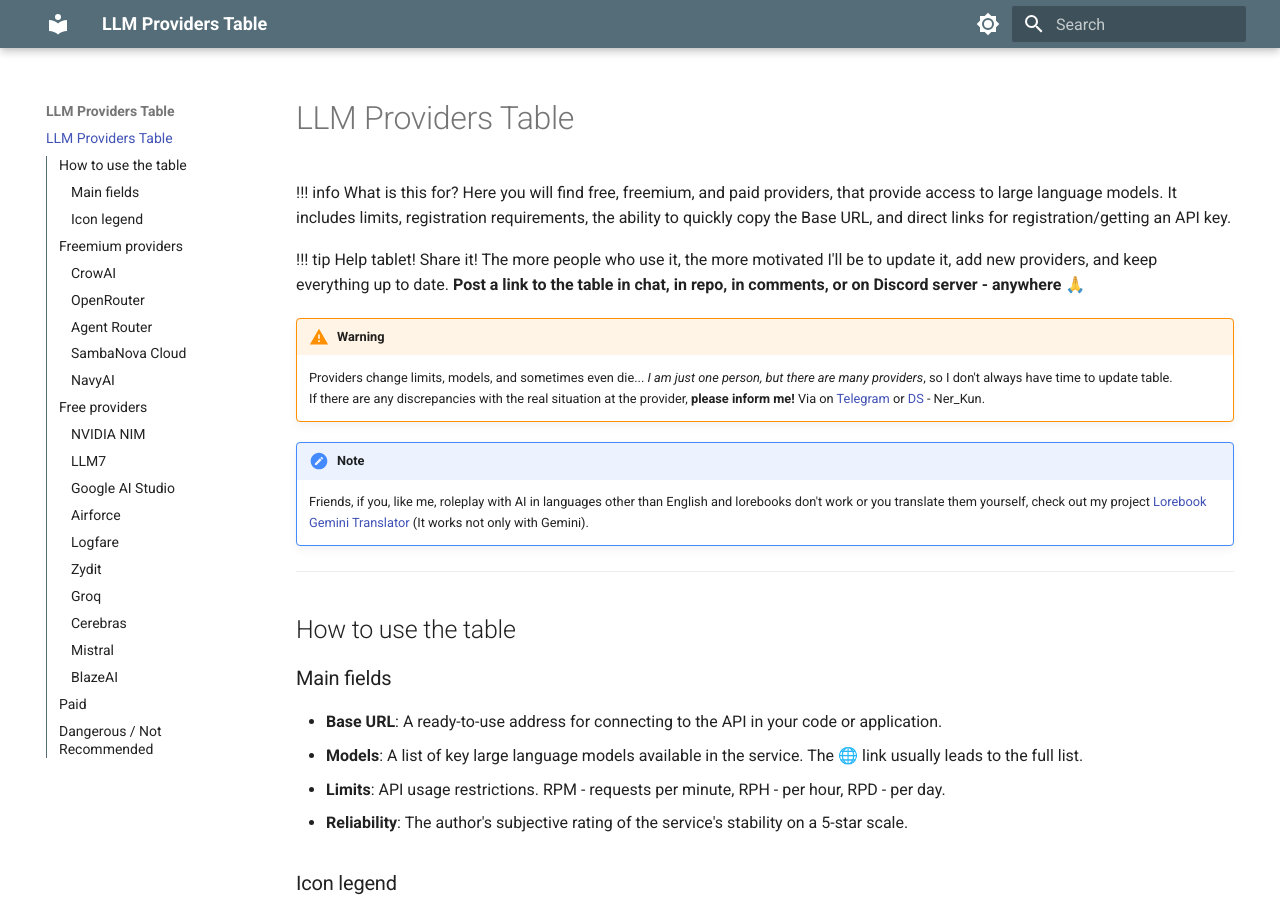
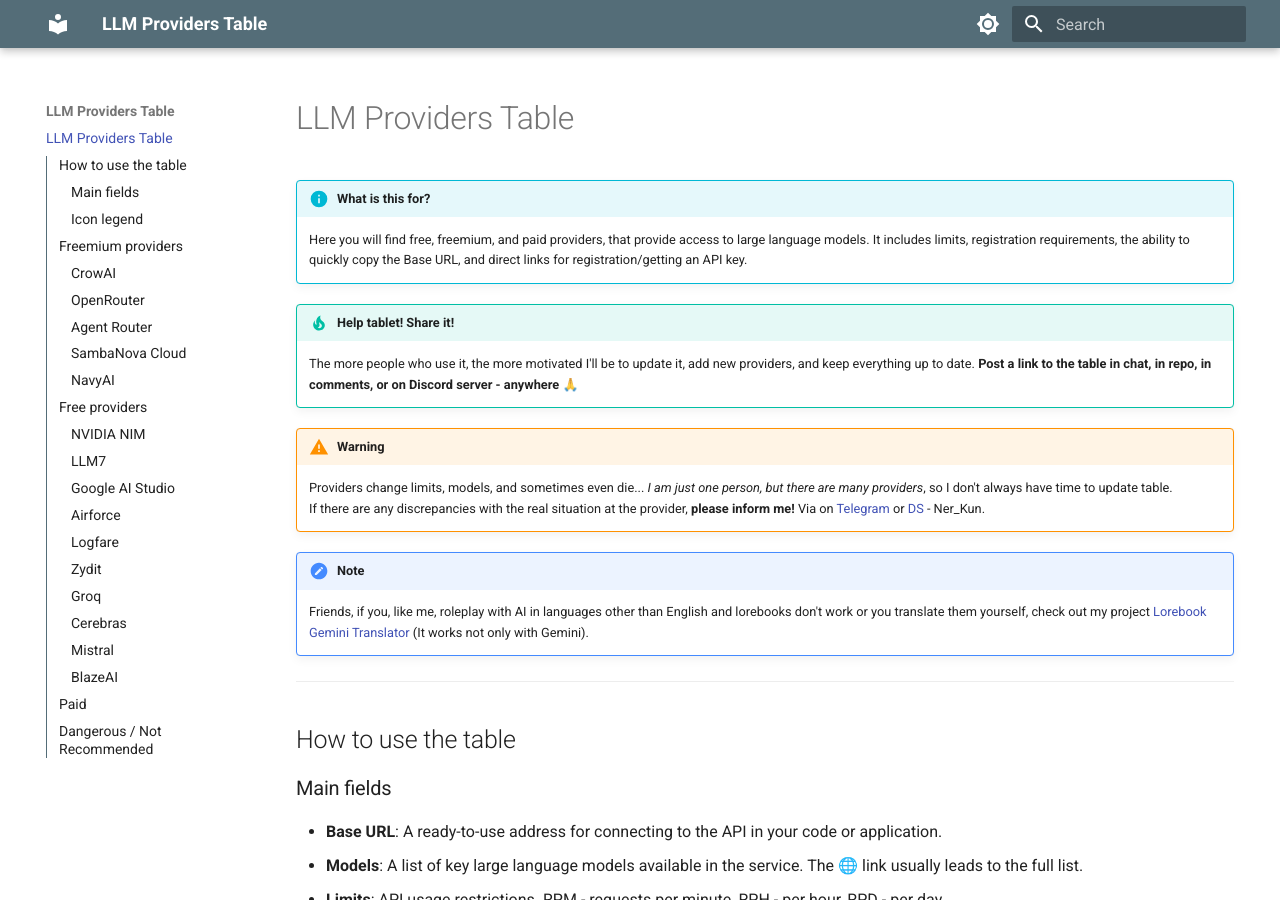
Before and after one commit to Ner-Kun/Table_LLM_providers, an MkDocs documentation site: the page built from docs/index.md, in a window 1280 px wide and 900 px high. Built offline with MkDocs 1.6.1 and Material for MkDocs 9.7.7, drawn with Linux system fonts in a browser that asks for light colours.

Commit message:
Fix admonition titles

```diff
--- a/docs/index.md
+++ b/docs/index.md
@@ -1,9 +1,9 @@
 # LLM Providers Table
 
-!!! info What is this for?
+!!! info "What is this for?"
     Here you will find free, freemium, and paid providers, that provide access to large language models. It includes limits, registration requirements, the ability to quickly copy the Base URL, and direct links for registration/getting an API key.
 
-!!! tip Help tablet! Share it!
+!!! tip "Help tablet! Share it!"
     The more people who use it, the more motivated I'll be to update it, add new providers, and keep everything up to date.
     **Post a link to the table in chat, in repo, in comments, or on Discord server - anywhere 🙏**
 
```
